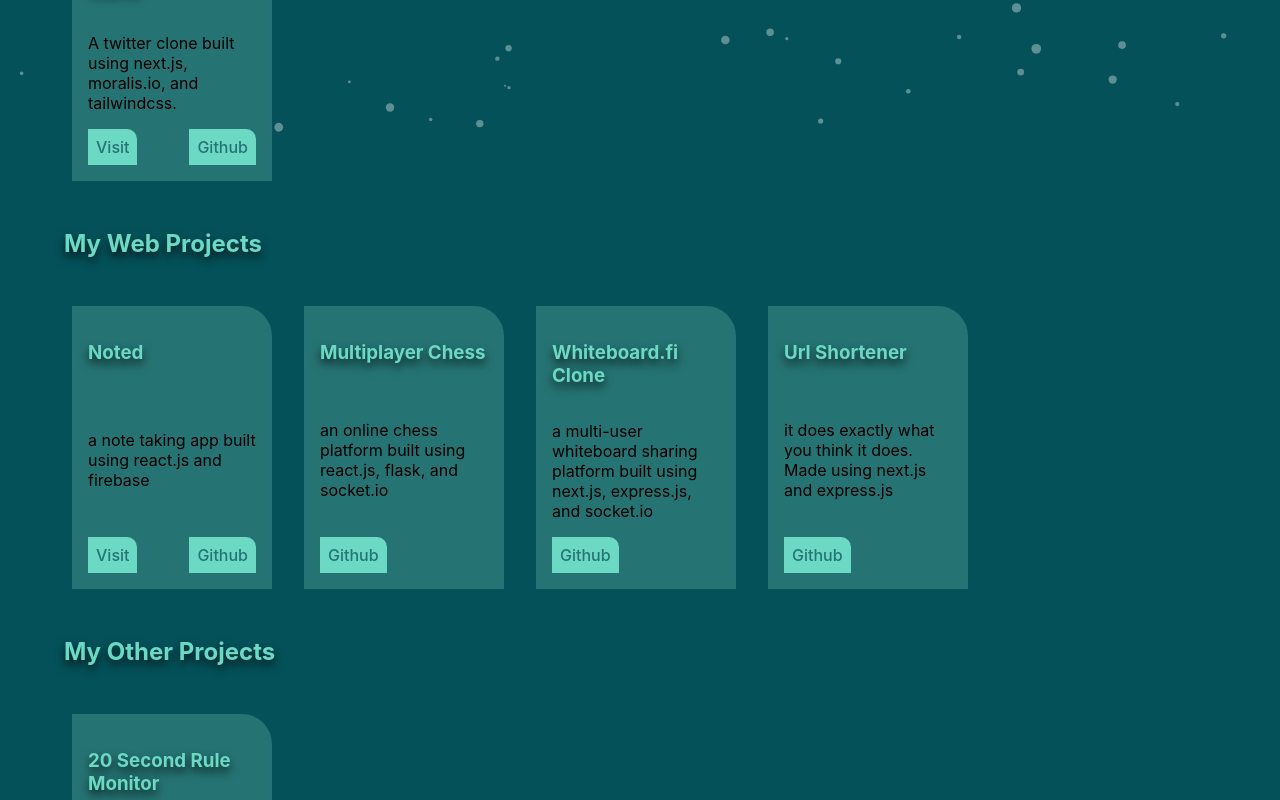
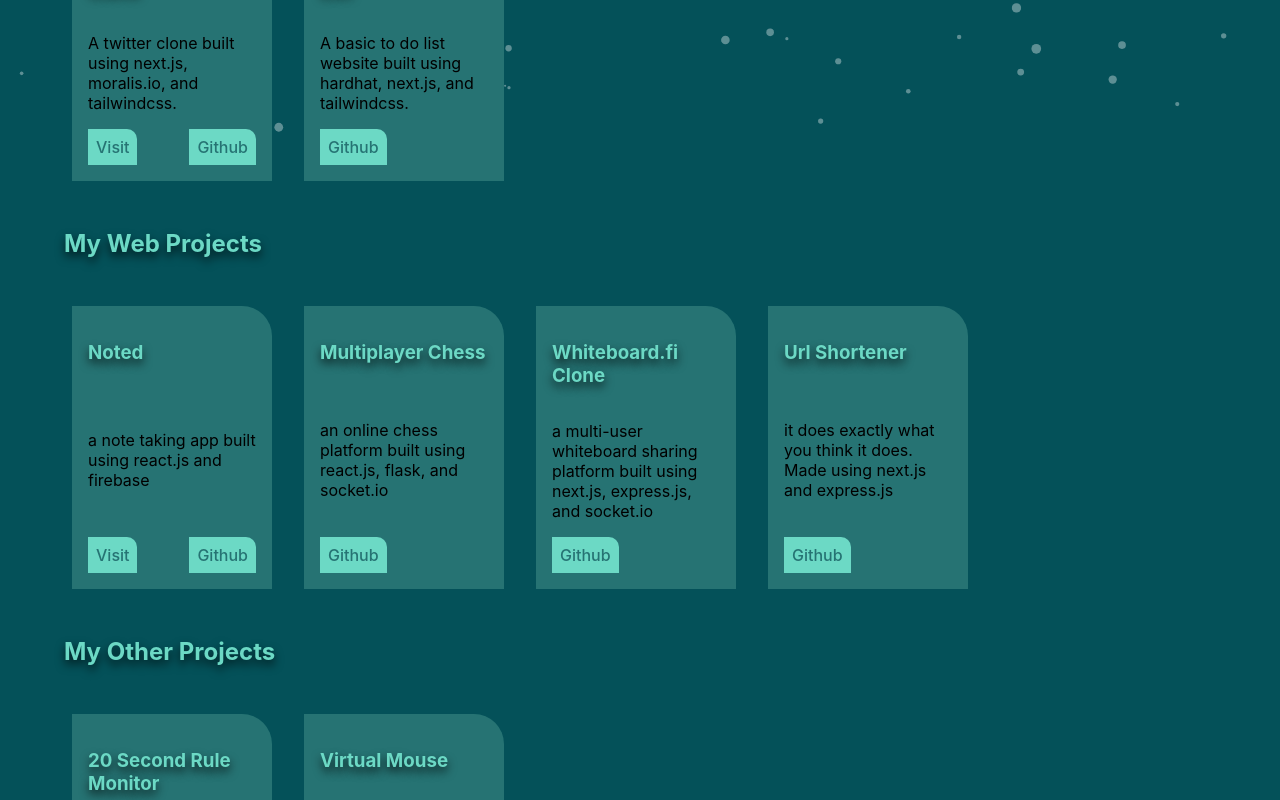
Before and after one commit to Zeno3463/zeno-game-dev-portfolio, a Next.js app: page /portfolio in a window 1280 px wide. Shown: the part 640-1440 px from the top of the page. Built offline with nearby package versions, Linux system fonts and the light colour scheme.

Commit message:
updated portfolio

```diff
--- a/pages/portfolio.tsx
+++ b/pages/portfolio.tsx
@@ -94,6 +94,7 @@ export default function portfolio() {
 			<h2>My Blockchain/Web 3.0 Projects</h2>
 			<div className={style.portfolioContainer}>
 				<PortfolioProjectTemplate title="Web 3.0 Twitter Clone" description="A twitter clone built using next.js, moralis.io, and tailwindcss." url="https://web3-0-twitter-clone.vercel.app/" githubRepo="https://github.com/Zeno3463/web3.0-twitter-clone" />
+				<PortfolioProjectTemplate title="Blockchain To Do List" description="A basic to do list website built using hardhat, next.js, and tailwindcss." githubRepo="https://github.com/Zeno3463/blockchain-to-do-list" />
 			</div>
 			<h2>My Web Projects</h2>
 			<div className={style.portfolioContainer}>
@@ -105,6 +106,7 @@ export default function portfolio() {
 			<h2>My Other Projects</h2>
 			<div className={style.portfolioContainer}>
 				<PortfolioProjectTemplate title="20 Second Rule Monitor" description="a chrome extension to prevent procrastination using the 20 second rule" githubRepo="https://github.com/Zeno3463/20-second-rule-monitor" />
+				<PortfolioProjectTemplate title="Virtual Mouse" description="a tool that helps you control your mouse by tracking your hand movements. Built using python with opencv." githubRepo="https://github.com/Zeno3463/virtual-mouse" />
 			</div>
 			<div className={style.buttonContainer}>
 				<div className={template.button}>
--- a/pages/skills.tsx
+++ b/pages/skills.tsx
@@ -11,6 +11,7 @@ export default function skills() {
 			description: "I am fascinated with the concept of smart contracts and decentralized applications.",
 			tools: [
 				"Solidity",
+				"Remix",
 				"Hardhat",
 				"Ethereum",
 				"Metamask",
```
